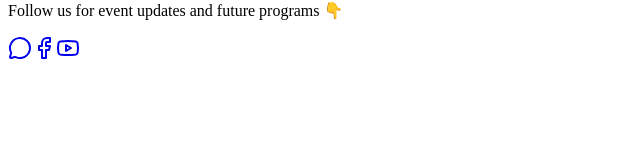
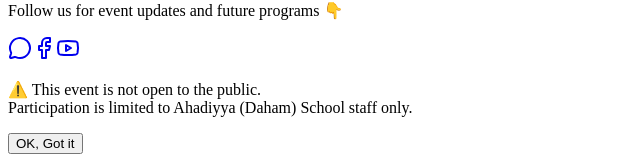
Before and after one commit to shihanzi/teachers-pd-2025, a React (Create React App) app: page / in a window 1280 px wide. Shown: the part 9203-9362 px from the top of the page, without its empty margins (0-640 px from the left). Before the commit the page ends 9275 px from the top, so only its background shows below. Built offline with nearby package versions, Linux system fonts and the light colour scheme.

Commit message:
not_pubic_popup

```diff
--- a/src/App.js
+++ b/src/App.js
@@ -2,8 +2,17 @@ import Countdown from "./components/Countdown";
 import Speakers from "./components/Speakers";
 import { Facebook, Youtube, MessageCircle } from "lucide-react";
 import DarkModeToggle from "./components/DarkModeToggle";
+import React, { useState, useEffect } from "react";
+
 
 function App() {
+
+  const [showNotice, setShowNotice] = useState(false);
+
+useEffect(() => {
+  const timer = setTimeout(() => setShowNotice(true), 5000);
+  return () => clearTimeout(timer);
+}, []);
 
   const eventDate = new Date("2025-11-05T09:00:00");
   return (
@@ -84,6 +93,23 @@ function App() {
           </div>
         </div>
       </div>
+      {showNotice && (
+  <div className="fixed inset-0 flex items-center justify-center bg-black bg-opacity-60 z-50">
+    <div className="bg-white dark:bg-gray-800 text-gray-800 dark:text-gray-100 rounded-xl shadow-lg p-6 max-w-md text-center relative">
+      <p className="text-lg mb-4">
+        ⚠️ This event is not open to the public.
+        <br />
+        Participation is limited to Ahadiyya (Daham) School staff only.
+      </p>
+      <button
+        onClick={() => setShowNotice(false)}
+        className="mt-2 px-4 py-2 bg-blue-600 hover:bg-blue-700 text-white rounded-lg shadow"
+      >
+        OK, Got it
+      </button>
+    </div>
+  </div>
+)}
     </div>
   );
 }
```
